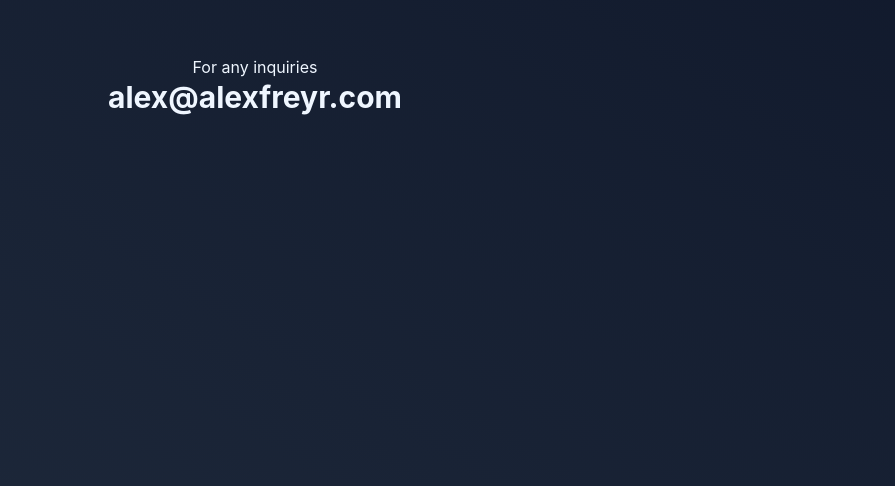
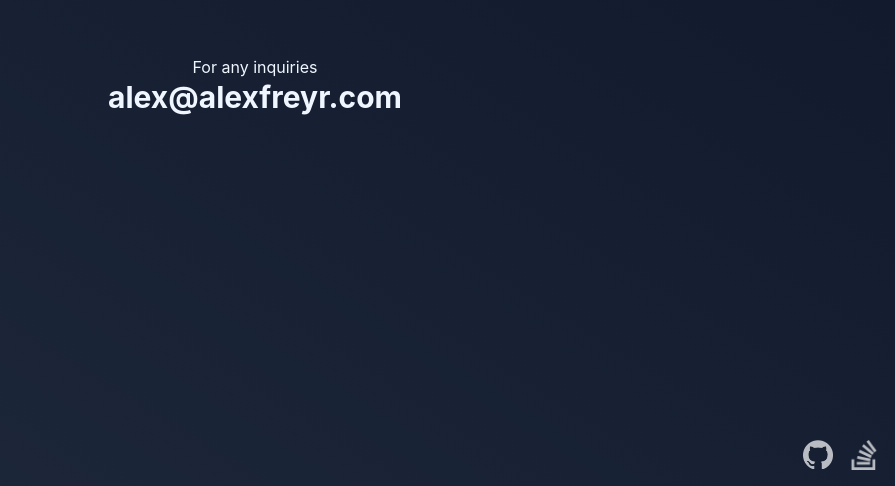
Before and after one commit to AlexanderFL/alexfreyr.com, a SvelteKit app: page / in a window 1280 px wide. Shown: the part 314-800 px from the top of the page, without its empty margins (385-1280 px from the left). Built offline with nearby package versions, Linux system fonts and the light colour scheme; a web font is replaced by a local one.

Commit message:
Added socials to page bottom
Added script for gtag

```diff
--- a/src/app.html
+++ b/src/app.html
@@ -1,6 +1,17 @@
 <!DOCTYPE html>
 <html lang="en">
 	<head>
+		<script async src="https://www.googletagmanager.com/gtag/js?id=G-ZZ846TWY5K"></script>
+		<script>
+			window.dataLayer = window.dataLayer || [];
+			function gtag() {
+				dataLayer.push(arguments);
+			}
+			gtag('js', new Date());
+
+			gtag('config', 'G-ZZ846TWY5K');
+		</script>
+
 		<meta charset="utf-8" />
 		<link rel="icon" href="%sveltekit.assets%/favicon.png" />
 		<meta name="viewport" content="width=device-width" />
@@ -9,6 +20,6 @@
 		%sveltekit.head%
 	</head>
 	<body data-sveltekit-preload-data="hover">
-		%sveltekit.body%
+		<div style="display: contents">%sveltekit.body%</div>
 	</body>
 </html>
--- a/src/routes/+page.svelte
+++ b/src/routes/+page.svelte
@@ -9,6 +9,25 @@
 			</h1>
 		</main>
 	</div>
+
+	<footer class="fixed bottom-4 w-full">
+		<div class="flex flex-row gap-4 float-right mr-4">
+			<a href="https://github.com/AlexanderFL/alexfreyr.com">
+				<img
+					src="./github-mark-white.png"
+					alt="github-logo"
+					class="w-[30px] opacity-70 hover:opacity-100 transition duration-500 ease-in-out"
+				/>
+			</a>
+			<a href="https://stackoverflow.com/users/5258419/alexander-freyr">
+				<img
+					src="./so-logo.png"
+					alt="github-logo"
+					class="w-[30px] opacity-70 hover:opacity-100 transition duration-500 ease-in-out"
+				/>
+			</a>
+		</div>
+	</footer>
 </div>
 
 <style lang="postcss">
@@ -19,7 +38,7 @@
 	.un {
 		display: inline-block;
 		padding-bottom: 2px;
-		background-image: linear-gradient(theme(colors.slate.50) 0 0);
+		background-image: linear-gradient(theme(colors.blue.50) 0 0);
 		background-position: 0 100%;
 		background-size: 0% 2px;
 		background-repeat: no-repeat;
```
Also changed, not shown: static/github-mark-white.png (added), static/so-logo.png (added).
